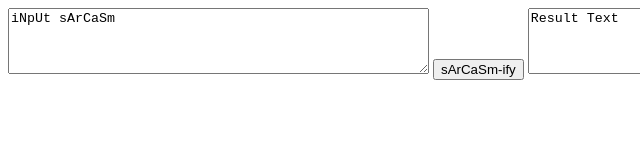
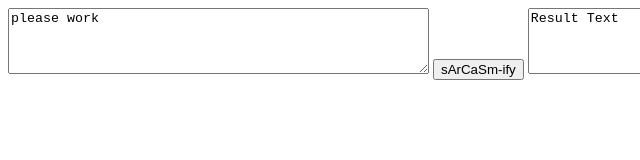
Before and after one commit to enbyautumn/sArCaSm, a plain HTML site: page index.html in a window 1280 px wide. Shown: the full height of the page, 0-640 px from the left. Drawn offline with Linux system fonts and the light colour scheme.

Commit message:
Update index.html

```diff
--- a/index.html
+++ b/index.html
@@ -23,10 +23,6 @@ function checkEven(val){
 
 </head>
 
-<textarea rows="4" cols="50" id="input">
-iNpUt sArCaSm
-</textarea>
+<textarea rows="4" cols="50" id="input">please work</textarea>
 <button type="button" onClick="sarcasm()">sArCaSm-ify</button>
-<textarea rows="4" cols="50" id="output">
-Result Text
-</textarea>
+<textarea rows="4" cols="50" id="output">Result Text</textarea>
```
